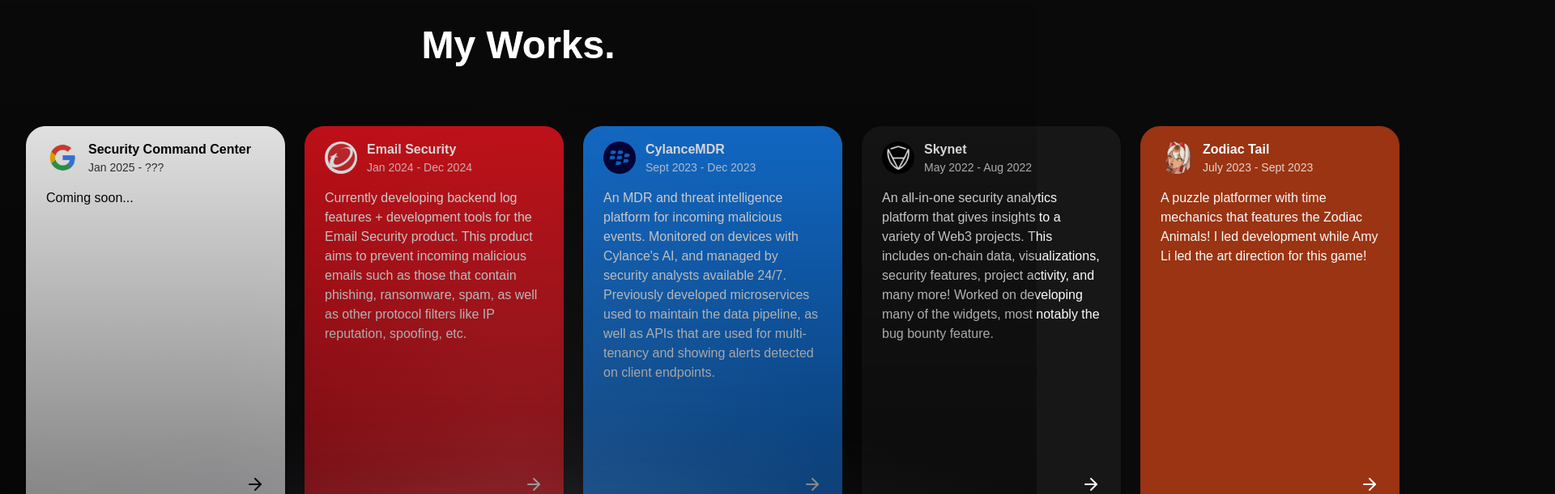
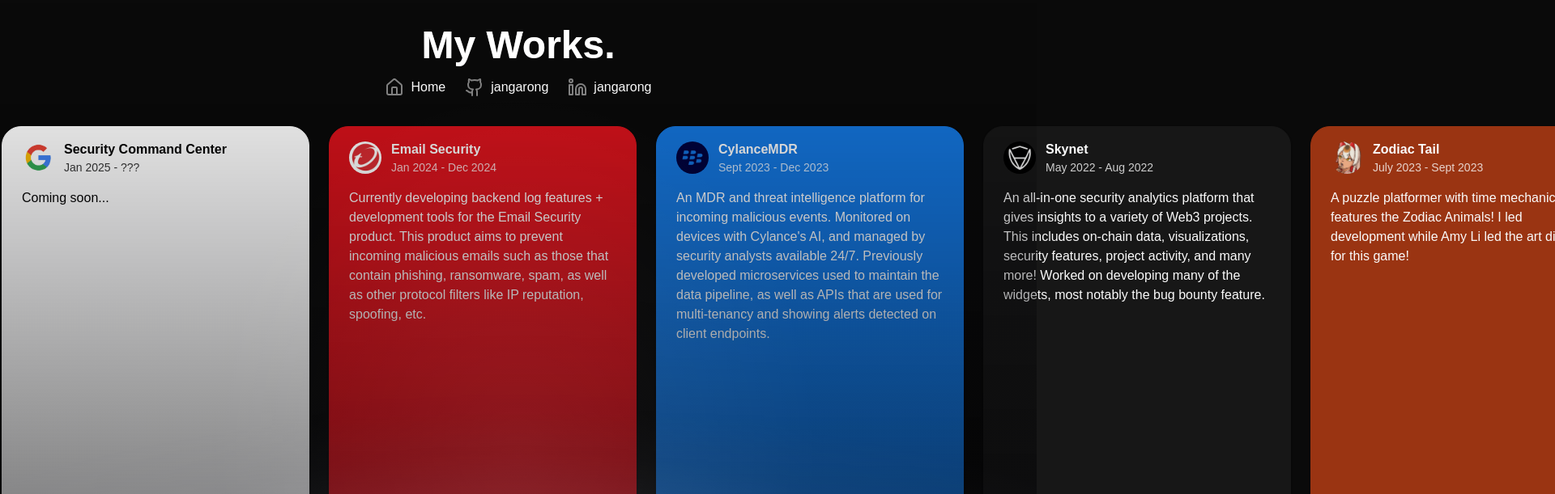
Before and after one commit to jangarong/jangarong.github.io, a Next.js app: page /works in a window 1280 px wide. Shown: the top 611 px of the page at 81% size, 1920 px wide, since content can reach past the window. Built offline with nearby package versions, Linux system fonts and the light colour scheme.

Commit message:
Move footer to header

```diff
--- a/src/app/works/page.tsx
+++ b/src/app/works/page.tsx
@@ -1,23 +1,18 @@
 // https://ui.shadcn.com/docs/components/typography
 
-import { HomeFooter } from "@/components/home-footer";
 import TeamCarousel from "@/components/team-carousel";
+import { WorksHeader } from "@/components/works-header";
 
 export default function Works() {
   return (
-    <div className="flex flex-col items-center">
+    <div className="flex flex-col items-center min-h-[640px]">
       <div className="bkg__spotlight w-[100%] h-[100%] min-h-[640px] overflow-auto"></div>
-      <nav className="fixed top-0 left-0 w-full z-10 mt-8">
-        <div className="mb-4 pointer-events-none whitespace-pre-wrap bg-gradient-to-b from-black to-gray-300/80 bg-clip-text text-center text-5xl font-semibold leading-none text-transparent dark:from-white dark:to-slate-900/10 text-white">
-          My Works.
-        </div>
-      </nav>
-      <main className="absolute flex flex-col gap-8 row-start-2 items-center sm:items-start ">
+      <WorksHeader />
+      <main className="absolute flex flex-col gap-8 row-start-2 items-center sm:items-start flex-grow">
         <div className="mt-[156px]">
           <TeamCarousel />
         </div>
       </main>
-      <HomeFooter />
     </div>
   );
 }
--- a/src/components/home-footer.tsx
+++ b/src/components/home-footer.tsx
@@ -3,7 +3,7 @@ import Link from "next/link";
 
 export function HomeFooter() {
     return (
-        <footer className="row-start-3 flex gap-6 flex-wrap items-center justify-center fixed bottom-0 left-0 right-0 p-8">
+        <footer className="row-start-3 flex gap-6 flex-wrap items-center justify-center">
             <Link
                 className="flex items-center gap-2 hover:underline hover:underline-offset-4"
                 href="/"
--- a/src/components/team-card.tsx
+++ b/src/components/team-card.tsx
@@ -16,7 +16,7 @@ interface TeamProps {
 
 export function TeamCard({ avatar, description, team, date, url, color, invert }: TeamProps) {
     return (
-        <Card className={`border-${color} bg-${color} h-[480px] w-[320px] rounded-3xl flex flex-col`}>
+        <Card className={`border-${color} bg-${color} h-[480px] w-[320px] lg:h-[640px] lg:w-[380px] rounded-3xl flex flex-col`}>
             <CardContent className="flex-grow">
                 <div className="flex gap-3 flex-row items-center mb-[16px] mt-[16px] mr-[16px]">
                     <Avatar>
--- a/src/components/team-carousel.tsx
+++ b/src/components/team-carousel.tsx
@@ -50,7 +50,7 @@ export default function TeamCarousel() {
         }
     ]
     return (
-        <div className="flex flex-row ml-[1320px] md:ml-[640px] xl:ml-[480px]">
+        <div className="flex flex-row ml-[1320px] md:ml-[1080px] xl:ml-[720px]">
             {teams.map(team =>
                 <div key={team.name} className="ml-3 mr-3">
                     <TeamCard team={team.name}
--- /dev/null
+++ b/src/components/works-header.tsx
@@ -0,0 +1,40 @@
+import { GithubIcon, HomeIcon, LinkedinIcon } from "lucide-react";
+import Link from "next/link";
+
+export function WorksHeader() {
+    return (
+        <nav className="fixed top-0 left-0 w-full z-10 mt-8 flex flex-col items-center">
+            <div className="mb-4 pointer-events-none whitespace-pre-wrap bg-gradient-to-b from-black to-gray-300/80 bg-clip-text text-center text-5xl font-semibold leading-none text-transparent dark:from-white dark:to-slate-900/10 text-white">
+                My Works.
+            </div>
+            <div className="flex flex-row flex-wrap items-center justify-center gap-6">
+                <Link
+                    className="flex items-center gap-2 hover:underline hover:underline-offset-4"
+                    href="/"
+                    rel="noopener noreferrer"
+                >
+                    <HomeIcon className="opacity-50" />
+                    Home
+                </Link>
+                <Link
+                    className="flex items-center gap-2 hover:underline hover:underline-offset-4"
+                    href="https://github.com/jangarong/"
+                    target="_blank"
+                    rel="noopener noreferrer"
+                >
+                    <GithubIcon className="opacity-50" />
+                    jangarong
+                </Link>
+                <Link
+                    className="flex items-center gap-2 hover:underline hover:underline-offset-4"
+                    href="https://linkedin.com/in/jangarong/"
+                    target="_blank"
+                    rel="noopener noreferrer"
+                >
+                    <LinkedinIcon className="opacity-50" />
+                    jangarong
+                </Link>
+            </div>
+        </nav>
+    )
+}
```
